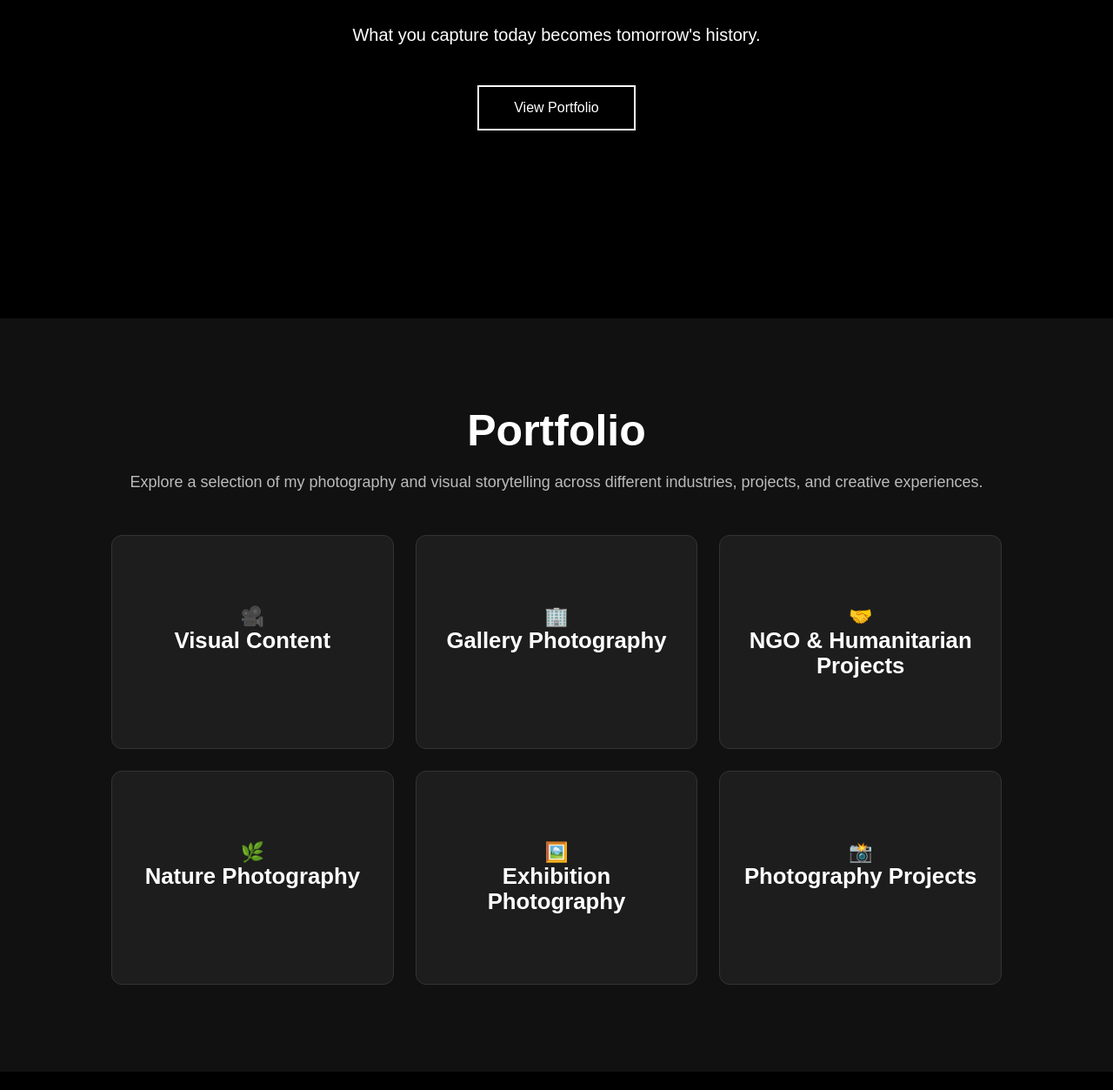
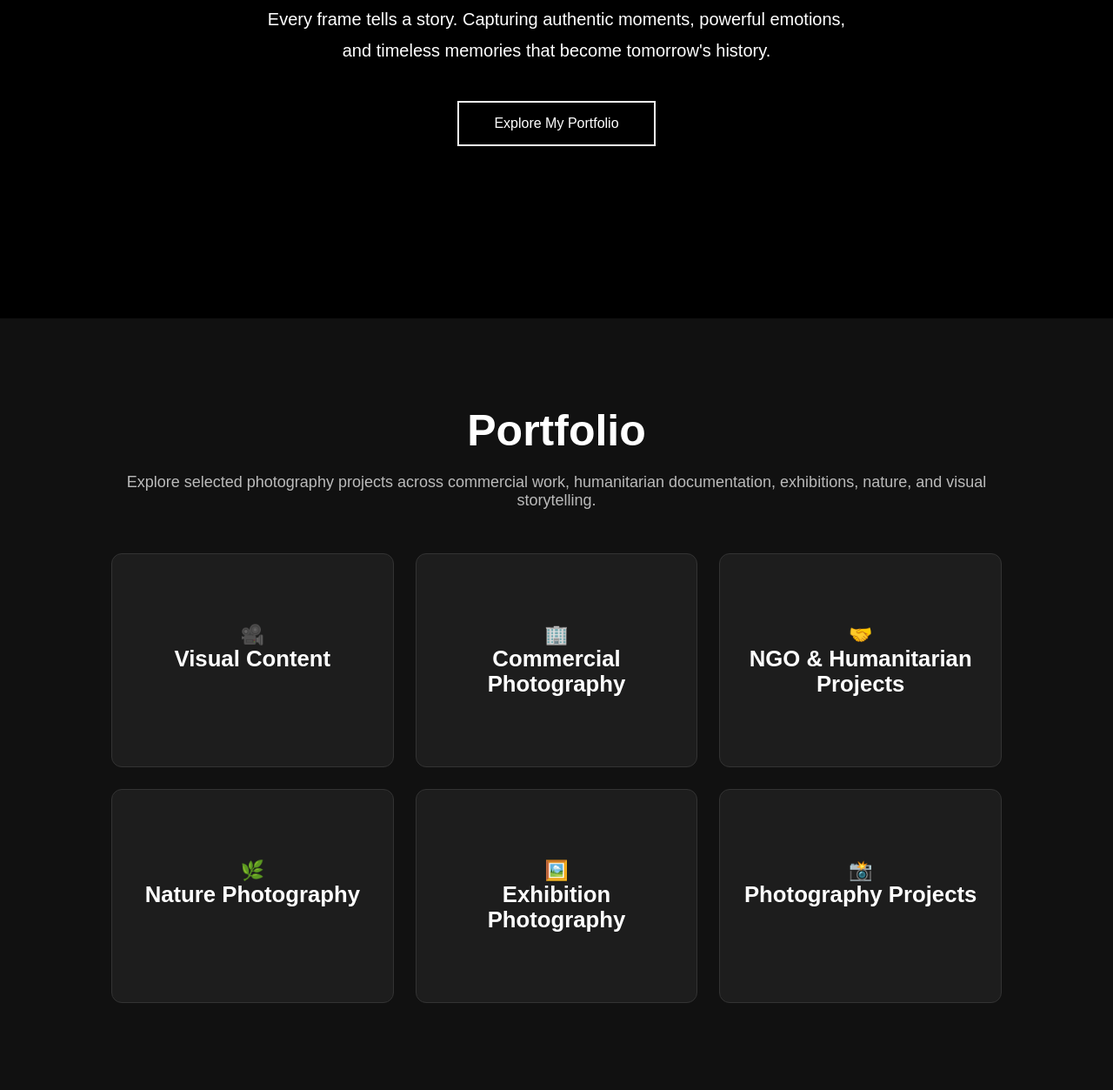
Before and after one commit to MohamedArtamity/artamity.github.io, a plain HTML site: page index.html in a window 1280 px wide. Shown: the part 436-1689 px from the top of the page at 87% size. Before the commit the page ends 1668 px from the top, so only its background shows below. Drawn offline with Linux system fonts and the light colour scheme.

Commit message:
Update index.html

```diff
--- a/index.html
+++ b/index.html
@@ -2,12 +2,17 @@
 <html lang="en">
 
 <head>
+
     <meta charset="UTF-8">
     <meta name="viewport" content="width=device-width, initial-scale=1.0">
 
     <title>Mohamed Artamity | Photographer • Videographer • Visual Storyteller</title>
 
+    <meta name="description"
+        content="Official portfolio of Mohamed Artamity, Photographer, Videographer, and Visual Storyteller based in Iraq. Specialized in commercial photography, NGO documentation, exhibitions, visual content, and creative storytelling.">
+
     <link rel="stylesheet" href="style.css">
+
 </head>
 
 <body>
@@ -15,6 +20,7 @@
     <!-- ================= HEADER ================= -->
 
     <header>
+
         <nav>
 
             <div class="logo">
@@ -22,31 +28,37 @@
             </div>
 
             <ul>
+
                 <li><a href="#home">Home</a></li>
                 <li><a href="#portfolio">Portfolio</a></li>
                 <li><a href="#services">Services</a></li>
                 <li><a href="#clients">Clients</a></li>
                 <li><a href="#about">About Me</a></li>
                 <li><a href="#contact">Contact</a></li>
+
             </ul>
 
         </nav>
+
     </header>
 
-    <!-- ================= HERO SECTION ================= -->
+    <!-- ================= HERO ================= -->
 
     <section id="home" class="hero">
 
         <h1>Mohamed Artamity</h1>
 
-        <h2>Photographer • Videographer • Visual Storyteller</h2>
+        <h2>
+            Photographer • Videographer • Visual Storyteller
+        </h2>
 
         <p>
-            What you capture today becomes tomorrow's history.
+            Every frame tells a story. Capturing authentic moments, powerful emotions,
+            and timeless memories that become tomorrow's history.
         </p>
 
         <a href="#portfolio" class="btn">
-            View Portfolio
+            Explore My Portfolio
         </a>
 
     </section>
@@ -54,6 +66,8 @@
     <!-- ================= ABOUT ================= -->
 
     <section id="about">
+
+        <!-- About content will be added later -->
 
     </section>
 
@@ -64,39 +78,58 @@
         <h2>Portfolio</h2>
 
         <p>
-            Explore a selection of my photography and visual storytelling across different industries, projects, and creative experiences.
+            Explore selected photography projects across commercial work,
+            humanitarian documentation, exhibitions, nature, and visual storytelling.
         </p>
 
         <div class="gallery">
 
             <div class="card">
-                🎥
+
+                <span>🎥</span>
+
                 <h3>Visual Content</h3>
+
             </div>
 
             <div class="card">
-                🏢
-                <h3>Gallery Photography</h3>
+
+                <span>🏢</span>
+
+                <h3>Commercial Photography</h3>
+
             </div>
 
             <div class="card">
-                🤝
+
+                <span>🤝</span>
+
                 <h3>NGO & Humanitarian Projects</h3>
+
             </div>
 
             <div class="card">
-                🌿
+
+                <span>🌿</span>
+
                 <h3>Nature Photography</h3>
+
             </div>
 
             <div class="card">
-                🖼️
+
+                <span>🖼️</span>
+
                 <h3>Exhibition Photography</h3>
+
             </div>
 
             <div class="card">
-                📸
+
+                <span>📸</span>
+
                 <h3>Photography Projects</h3>
+
             </div>
 
         </div>
@@ -107,23 +140,23 @@
 
     <section id="services">
 
+        <!-- Services section -->
+
     </section>
 
     <!-- ================= CLIENTS ================= -->
 
     <section id="clients">
 
-    </section>
-
-    <!-- ================= ABOUT ME ================= -->
-
-    <section id="about">
+        <!-- Clients section -->
 
     </section>
 
     <!-- ================= CONTACT ================= -->
 
     <section id="contact">
+
+        <!-- Contact section -->
 
     </section>
 
```
